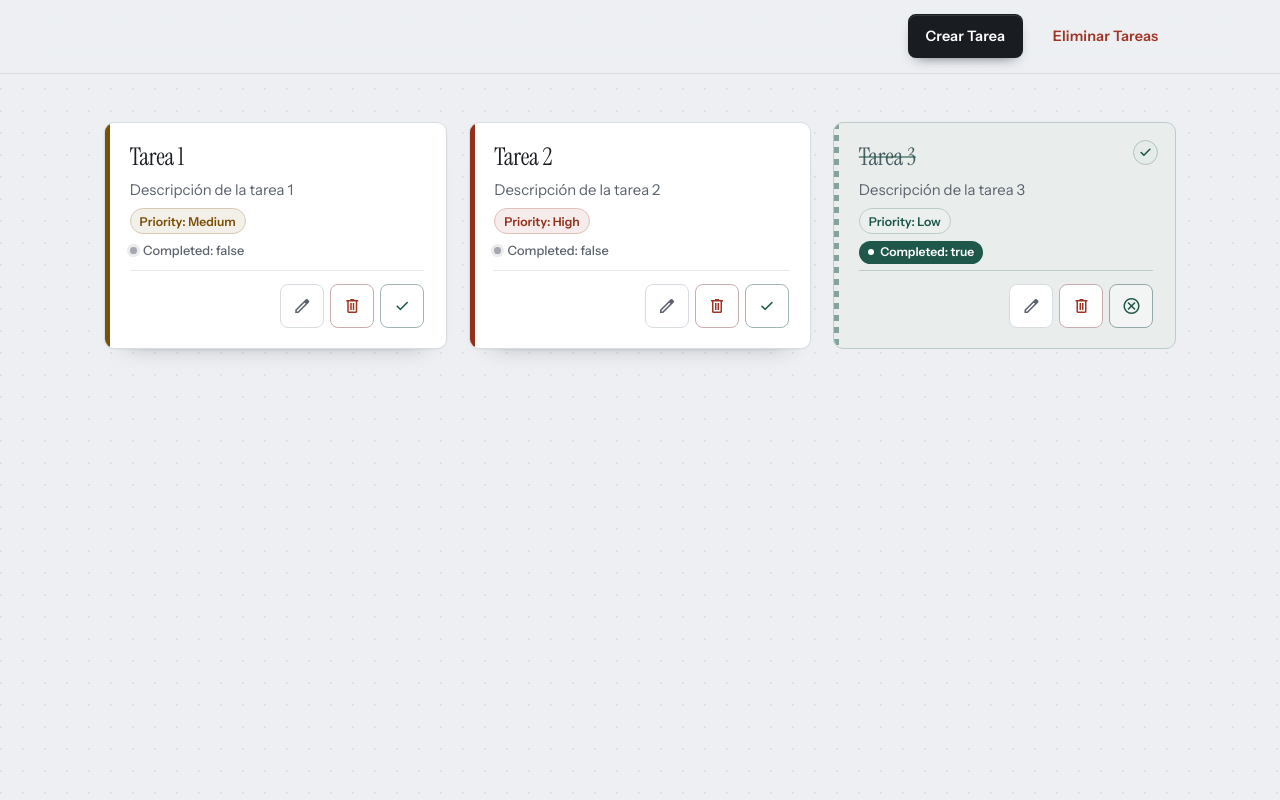
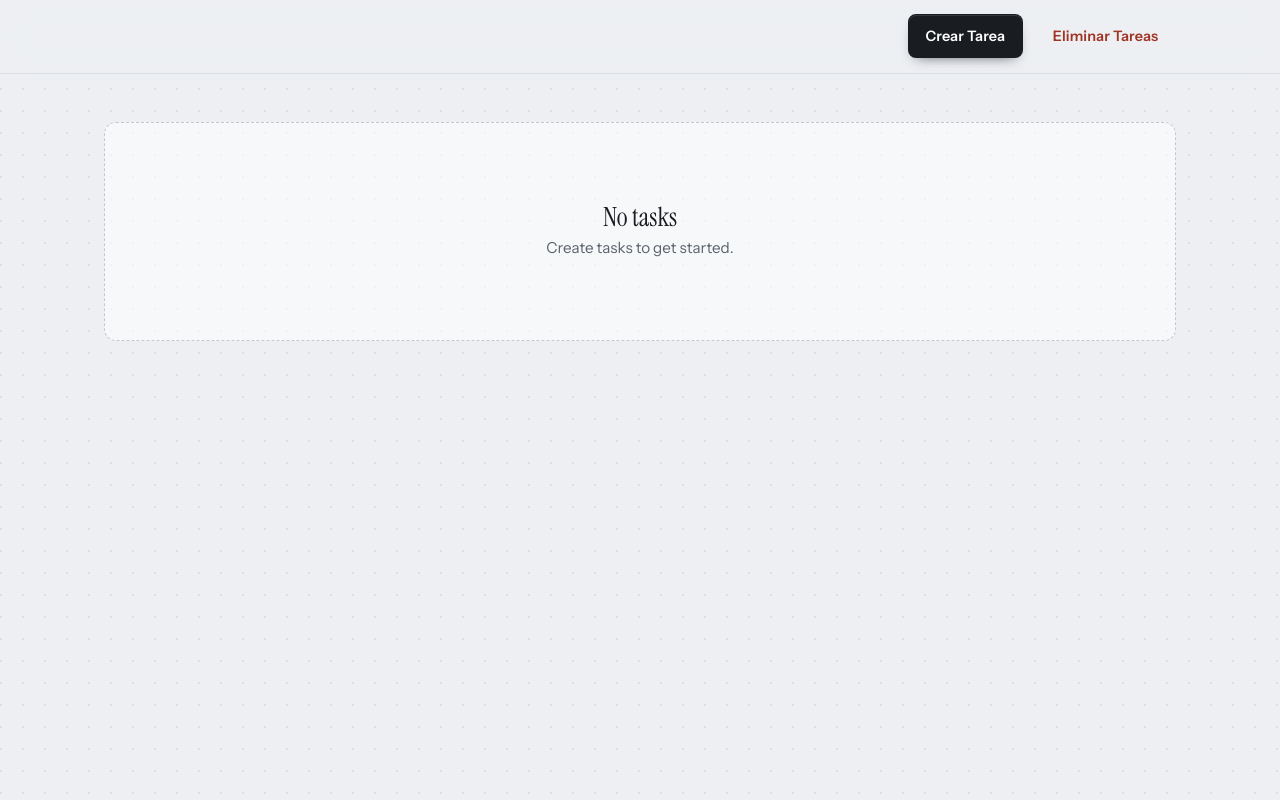
Before and after one commit to ignacioDias/todo-angular, an Angular app: page / in a window 1280 px wide. Built offline with nearby package versions, Linux system fonts and the light colour scheme.

Commit message:
add remove and update task

```diff
--- a/src/app/app.ts
+++ b/src/app/app.ts
@@ -1,9 +1,8 @@
 import { Component, signal } from '@angular/core';
-import { RouterOutlet } from '@angular/router';
 import { TaskGrid } from './tasks/task-grid/task-grid';
 import { Header } from './header/header';
 @Component({
-  imports: [RouterOutlet, TaskGrid, Header],
+  imports: [TaskGrid, Header],
   selector: 'app-root',
   styleUrl: './app.css',
   templateUrl: './app.html',
--- a/src/app/tasks/task-grid/task-grid.html
+++ b/src/app/tasks/task-grid/task-grid.html
@@ -1,6 +1,6 @@
 <div class="task-grid">
-  @for (task of tasks(); track task.id) {
-    <app-task-card [task]="task"/>
+  @for (task of tasks().entries(); track task[0]) {
+    <app-task-card [task]="task[1]"/>
   } @empty {
      <div class="empty-state">
         <h3>No tasks</h3>
--- a/src/app/tasks/task-grid/task-grid.ts
+++ b/src/app/tasks/task-grid/task-grid.ts
@@ -9,9 +9,37 @@ import { signal } from '@angular/core';
   templateUrl: './task-grid.html',
 })
 export class TaskGrid {
-  protected readonly tasks = signal<Task[]>([
-    { id: 1, title: 'Tarea 1', description: 'Descripción de la tarea 1' , isCompleted: false, priority: 'medium'},
-    { id: 2, title: 'Tarea 2', description: 'Descripción de la tarea 2' , isCompleted: false, priority: 'high'},
-    { id: 3, title: 'Tarea 3', description: 'Descripción de la tarea 3' , isCompleted: true, priority: 'low'}
-  ]);
+  protected readonly tasks = signal<Map<number, Task>>(new Map());
+
+  protected addTask(task: Task): void {
+    this.tasks.update((prevMap) => {
+      const newMap = new Map(prevMap);
+      newMap.set(task.id, task);
+      return newMap;
+    });
+  }
+
+  protected removeTask(taskId: number): void {
+    this.tasks.update((prevMap) => {
+      const newMap = new Map(prevMap);
+      newMap.delete(taskId);
+      return newMap;
+    });
+  }
+
+protected toggleTaskCompletion(taskId: number): void {
+  this.tasks.update(prevMap => {
+    const newMap = new Map(prevMap);
+    const task = newMap.get(taskId);
+
+    if (task) {
+      newMap.set(taskId, {
+        ...task,
+        isCompleted: !task.isCompleted
+      });
+    }
+
+    return newMap;
+  });
 }
+}
```
Also changed, not shown: src/app/tasks/task.ts (+5 -5 lines).
